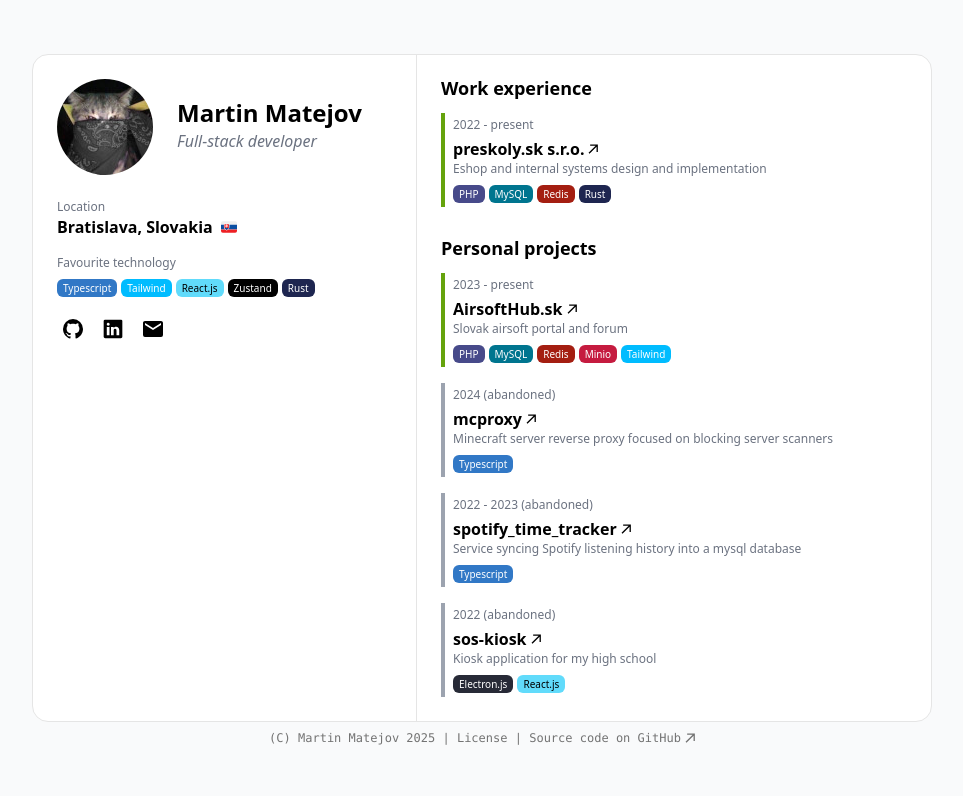
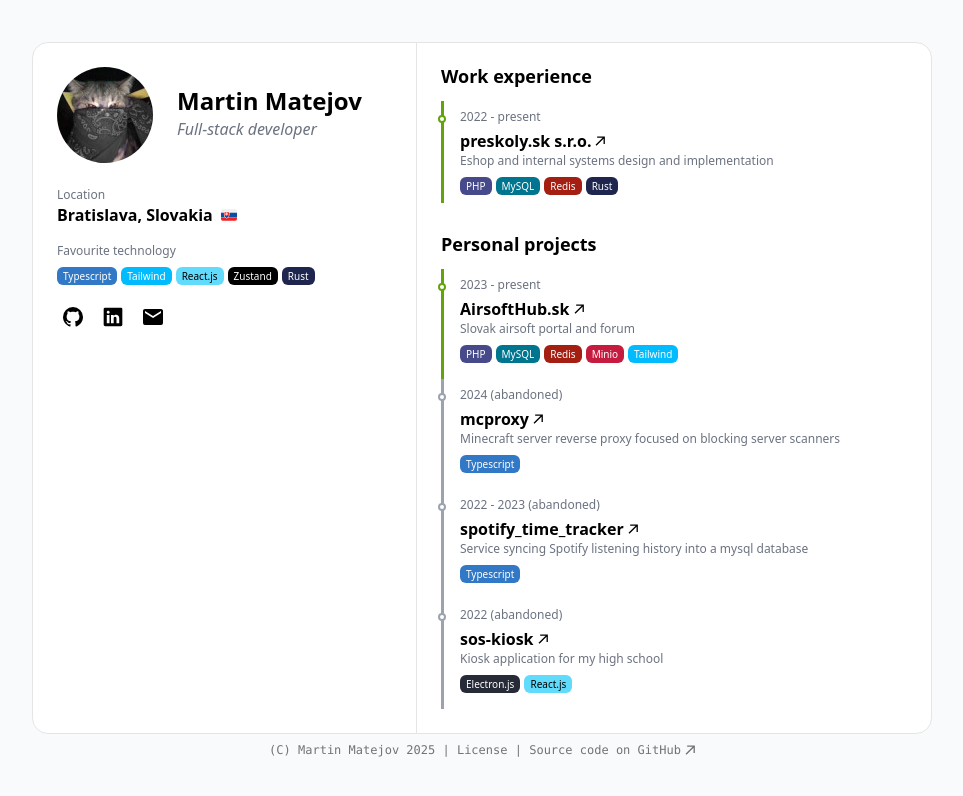
Before and after one commit to martin640/martin64.sk, a website: page src/index.html in a window 1280 px wide. Shown: the whole page, without its empty margins (158-1121 px from the left). Drawn offline with nearby package versions, Linux system fonts and the light colour scheme; files that its build step writes are made by us from their sources.

Commit message:
refactor: redesign of experience section to resemble timeline

```diff
--- a/src/index.html
+++ b/src/index.html
@@ -52,8 +52,8 @@
             </div>
             <div class="tw-p-6 lg:tw-grow">
                 <h2 class="tw-font-bold tw-text-lg tw-leading-none tw-pb-4">Work experience</h2>
-                <div class="tw-flex tw-flex-col tw-gap-4 tw-leading-none">
-                    <article class="tw-border-l-4 tw-border-lime-600 tw-pl-2 tw-py-1">
+                <div class="tw-flex tw-flex-col tw-leading-none">
+                    <article class="tw-border-l-[3px] tw-border-lime-600 tw-pl-4 tw-py-2 util-timeline util-timeline-active">
                         <div class="tw-pb-2 tw-text-gray-500 tw-text-xs">2022 - present</div>
                         <div class="tw-font-semibold"><a class="util-link-discreet util-external tw-inline-flex tw-items-center tw-gap-1" href="https://www.preskoly.sk" target="_blank" rel="nofollow"><span>preskoly.sk s.r.o.</span><svg class="tw-size-2.5 tw-flex-shrink-0" xmlns="http://www.w3.org/2000/svg" viewBox="0 0 7 7"><path d="M1.04261 6.80966L0.377841 6.14489L5.32102 1.19318H1.50284L1.51136 0.272727H6.90625V5.67614H5.97727L5.9858 1.85795L1.04261 6.80966Z" fill="currentColor"/></svg></a></div>
                         <div class="tw-pt-1 tw-text-gray-500 tw-text-xs">Eshop and internal systems design and implementation</div>
@@ -66,8 +66,8 @@
                     </article>
                 </div>
                 <h2 class="tw-font-bold tw-text-lg tw-leading-none tw-pb-4 tw-mt-8">Personal projects</h2>
-                <div class="tw-flex tw-flex-col tw-gap-4 tw-leading-none">
-                    <article class="tw-border-l-4 tw-border-lime-600 tw-pl-2 tw-py-1">
+                <div class="tw-flex tw-flex-col tw-leading-none">
+                    <article class="tw-border-l-[3px] tw-border-lime-600 tw-pl-4 tw-pt-2 tw-pb-4 util-timeline util-timeline-active">
                         <div class="tw-pb-2 tw-text-gray-500 tw-text-xs">2023 - present</div>
                         <div class="tw-font-semibold"><a class="util-link-discreet util-external tw-inline-flex tw-items-center tw-gap-1" href="https://airsofthub.sk" target="_blank" rel="nofollow"><span>AirsoftHub.sk</span><svg class="tw-size-2.5 tw-flex-shrink-0" xmlns="http://www.w3.org/2000/svg" viewBox="0 0 7 7"><path d="M1.04261 6.80966L0.377841 6.14489L5.32102 1.19318H1.50284L1.51136 0.272727H6.90625V5.67614H5.97727L5.9858 1.85795L1.04261 6.80966Z" fill="currentColor"/></svg></a></div>
                         <div class="tw-pt-1 tw-text-gray-500 tw-text-xs">Slovak airsoft portal and forum</div>
@@ -79,7 +79,7 @@
                             <div class="util-tech tw-bg-brand-tailwind">Tailwind</div>
                         </div>
                     </article>
-                    <article class="tw-border-l-4 tw-border-gray-400 tw-pl-2 tw-py-1">
+                    <article class="tw-border-l-[3px] tw-border-gray-400 tw-pl-4 tw-pt-2 tw-pb-4 util-timeline util-timeline-inactive">
                         <div class="tw-pb-2 tw-text-gray-500 tw-text-xs">2024 (abandoned)</div>
                         <div class="tw-font-semibold"><a class="util-link-discreet util-external tw-inline-flex tw-items-center tw-gap-1" href="https://github.com/martin640/mcproxy" target="_blank" rel="nofollow"><span>mcproxy</span><svg class="tw-size-2.5 tw-flex-shrink-0" xmlns="http://www.w3.org/2000/svg" viewBox="0 0 7 7"><path d="M1.04261 6.80966L0.377841 6.14489L5.32102 1.19318H1.50284L1.51136 0.272727H6.90625V5.67614H5.97727L5.9858 1.85795L1.04261 6.80966Z" fill="currentColor"/></svg></a></div>
                         <div class="tw-pt-1 tw-text-gray-500 tw-text-xs">Minecraft server reverse proxy focused on blocking server scanners</div>
@@ -87,7 +87,7 @@
                             <div class="util-tech tw-bg-brand-typescript">Typescript</div>
                         </div>
                     </article>
-                    <article class="tw-border-l-4 tw-border-gray-400 tw-pl-2 tw-py-1">
+                    <article class="tw-border-l-[3px] tw-border-gray-400 tw-pl-4 tw-pt-2 tw-pb-4 util-timeline util-timeline-inactive">
                         <div class="tw-pb-2 tw-text-gray-500 tw-text-xs">2022 - 2023 (abandoned)</div>
                         <div class="tw-font-semibold"><a class="util-link-discreet util-external tw-inline-flex tw-items-center tw-gap-1" href="https://gitlab.com/martin640/spotify_time_tracker" target="_blank" rel="nofollow"><span>spotify_time_tracker</span><svg class="tw-size-2.5 tw-flex-shrink-0" xmlns="http://www.w3.org/2000/svg" viewBox="0 0 7 7"><path d="M1.04261 6.80966L0.377841 6.14489L5.32102 1.19318H1.50284L1.51136 0.272727H6.90625V5.67614H5.97727L5.9858 1.85795L1.04261 6.80966Z" fill="currentColor"/></svg></a></div>
                         <div class="tw-pt-1 tw-text-gray-500 tw-text-xs">Service syncing Spotify listening history into a mysql database</div>
@@ -95,7 +95,7 @@
                             <div class="util-tech tw-bg-brand-typescript">Typescript</div>
                         </div>
                     </article>
-                    <article class="tw-border-l-4 tw-border-gray-400 tw-pl-2 tw-py-1">
+                    <article class="tw-border-l-[3px] tw-border-gray-400 tw-pl-4 tw-pt-2 tw-pb-4 util-timeline util-timeline-inactive">
                         <div class="tw-pb-2 tw-text-gray-500 tw-text-xs">2022 (abandoned)</div>
                         <div class="tw-font-semibold"><a class="util-link-discreet util-external tw-inline-flex tw-items-center tw-gap-1" href="https://gitlab.com/martin640/sos-kiosk" target="_blank" rel="nofollow"><span>sos-kiosk</span><svg class="tw-size-2.5 tw-flex-shrink-0" xmlns="http://www.w3.org/2000/svg" viewBox="0 0 7 7"><path d="M1.04261 6.80966L0.377841 6.14489L5.32102 1.19318H1.50284L1.51136 0.272727H6.90625V5.67614H5.97727L5.9858 1.85795L1.04261 6.80966Z" fill="currentColor"/></svg></a></div>
                         <div class="tw-pt-1 tw-text-gray-500 tw-text-xs">Kiosk application for my high school</div>
--- a/src/input.css
+++ b/src/input.css
@@ -18,4 +18,20 @@
     .util-tech {
         @apply tw-text-2xs tw-text-white tw-bg-black tw-rounded-md tw-px-1.5 tw-py-1;
     }
+
+    .util-timeline {
+        @apply tw-relative;
+    }
+
+    .util-timeline::after {
+        @apply tw-content-[''] tw-size-2 tw-rounded-full tw-border-2 tw-border-black tw-bg-white tw-absolute -tw-left-1.5 tw-top-3.5;
+    }
+
+    .util-timeline-active::after {
+        @apply tw-border-lime-600;
+    }
+
+    .util-timeline-inactive::after {
+        @apply tw-border-gray-400;
+    }
 }
```
